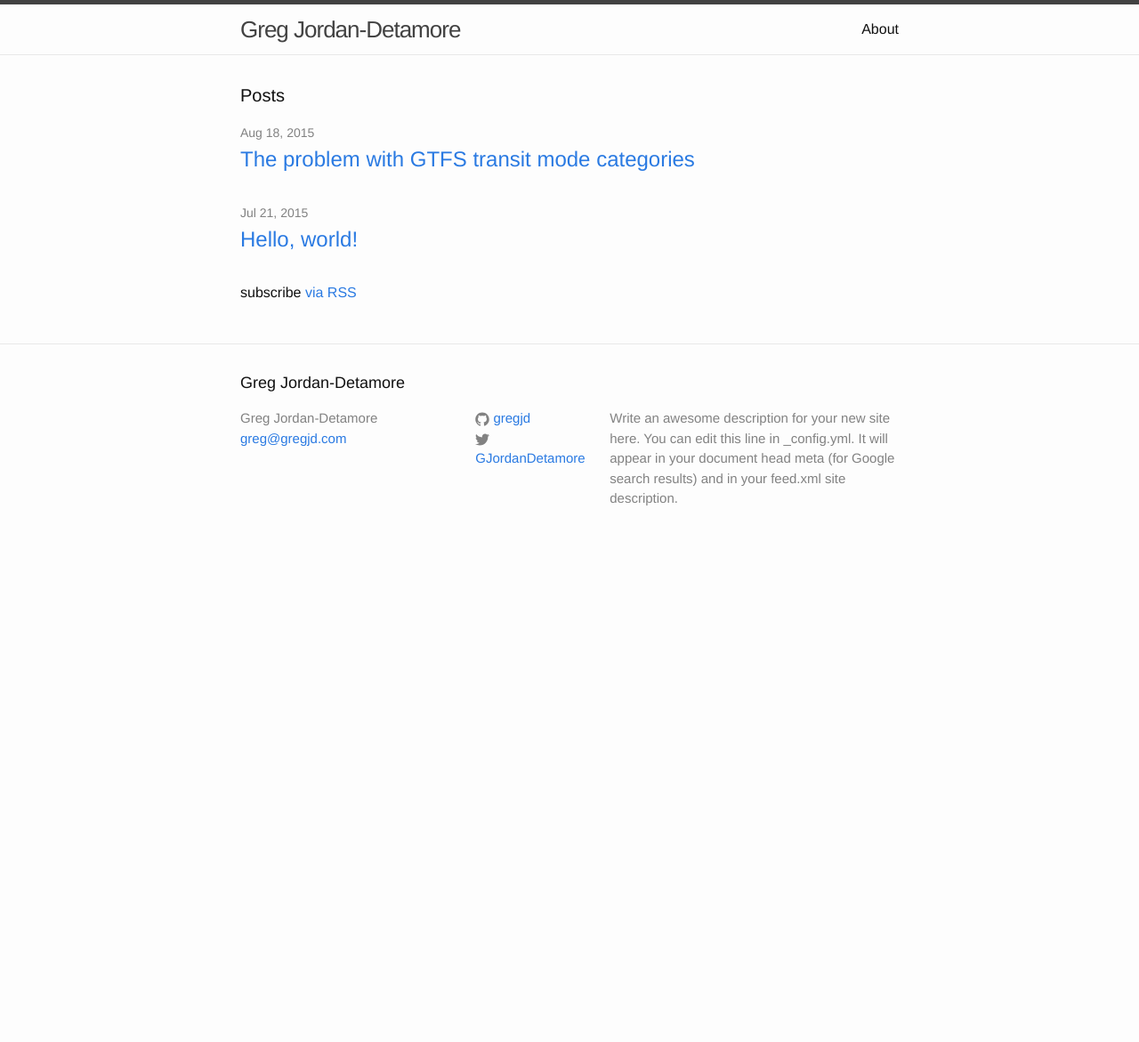
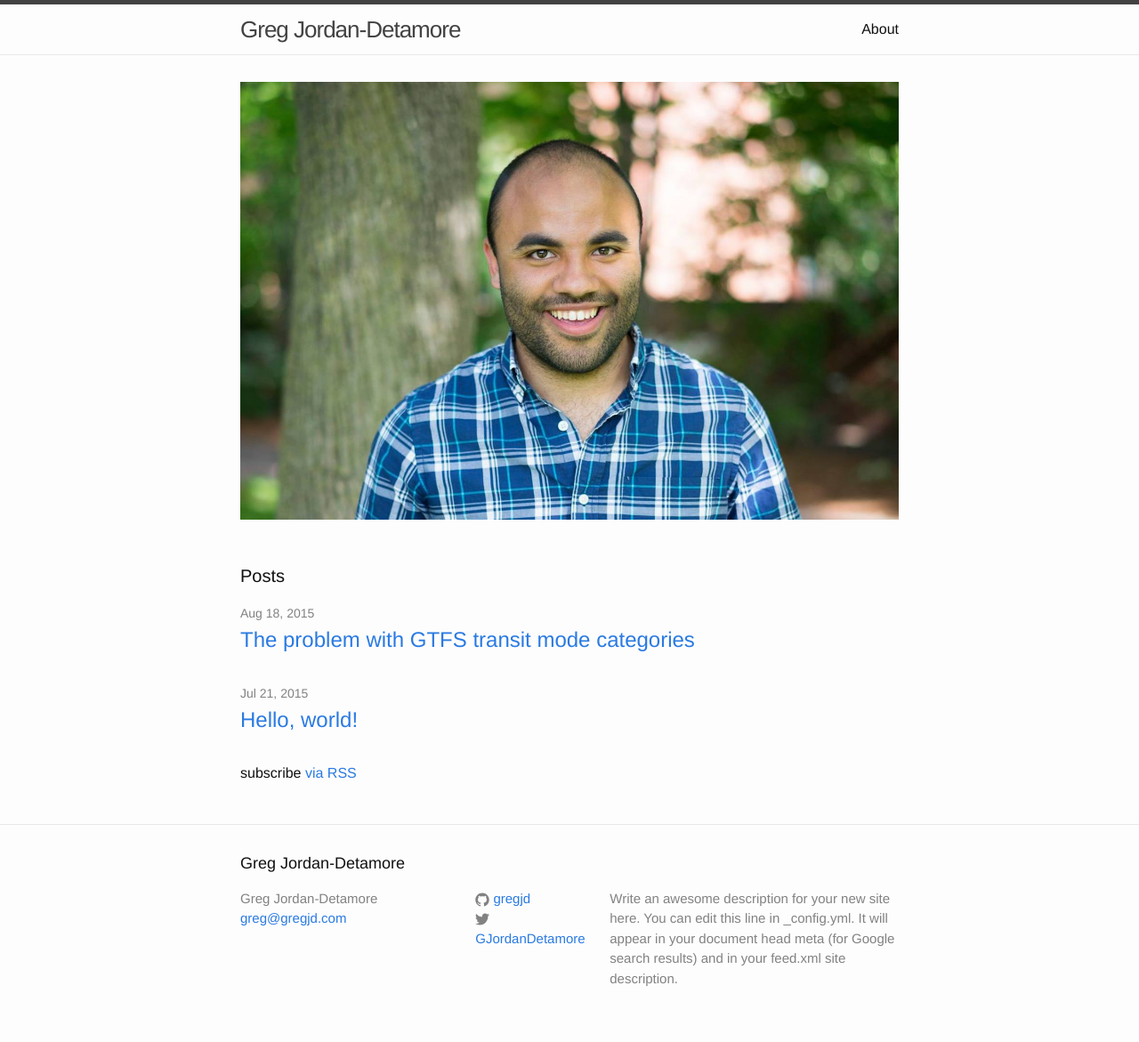
Before and after one commit to gregjd/gregjd.github.io, a Jekyll site: the page built from index.html, in a window 1280 px wide. Shown: the whole page at 89% size. Built offline with Jekyll 4.4.1, drawn with Linux system fonts in a browser that asks for light colours; Markdown is read by kramdown in place of the engine named in the settings; before the commit the page ends 900 px from its top, so only the background shows below that.

Commit message:
Add photo to home page

```diff
--- a/index.html
+++ b/index.html
@@ -3,6 +3,8 @@ layout: default
 ---
 
 <div class="home">
+
+  <img src="/images/Profile_Pic_Cropped.png" alt="Profile picture"><br><br><br>
 
   <h1 class="page-heading">Posts</h1>
 
```
